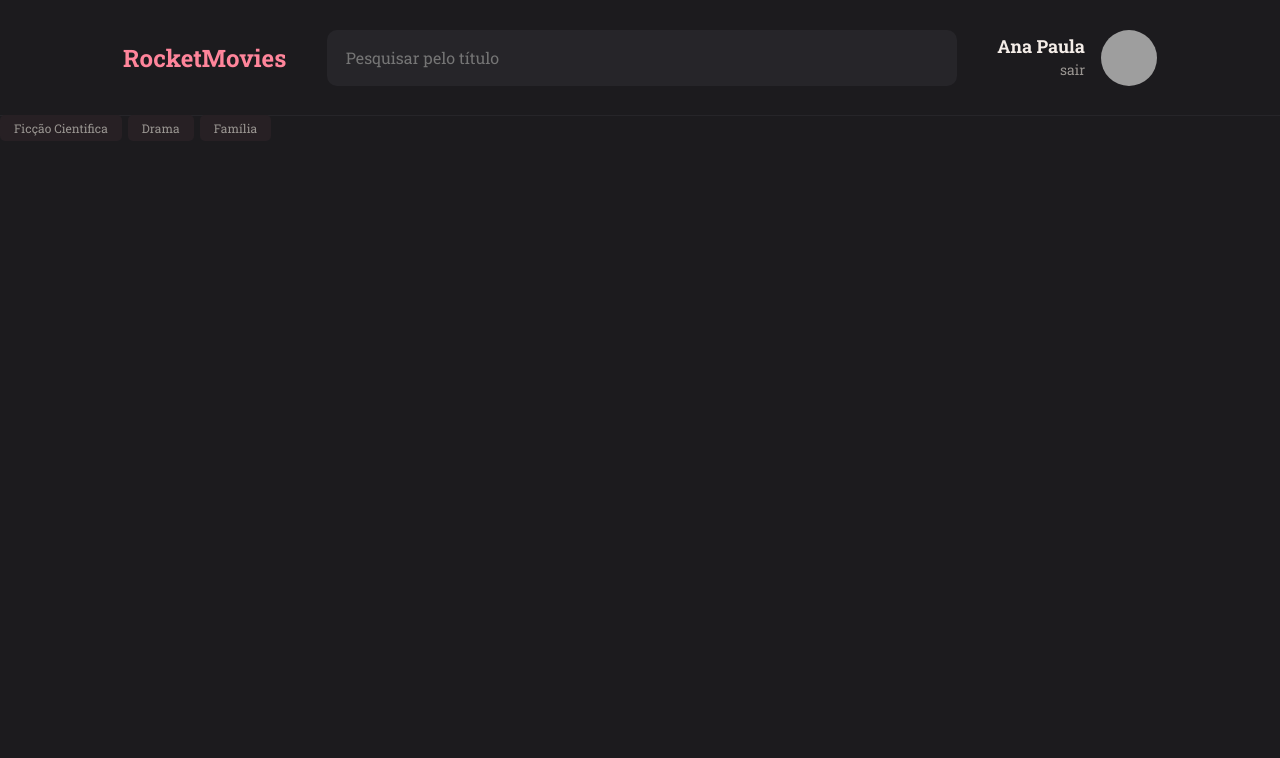
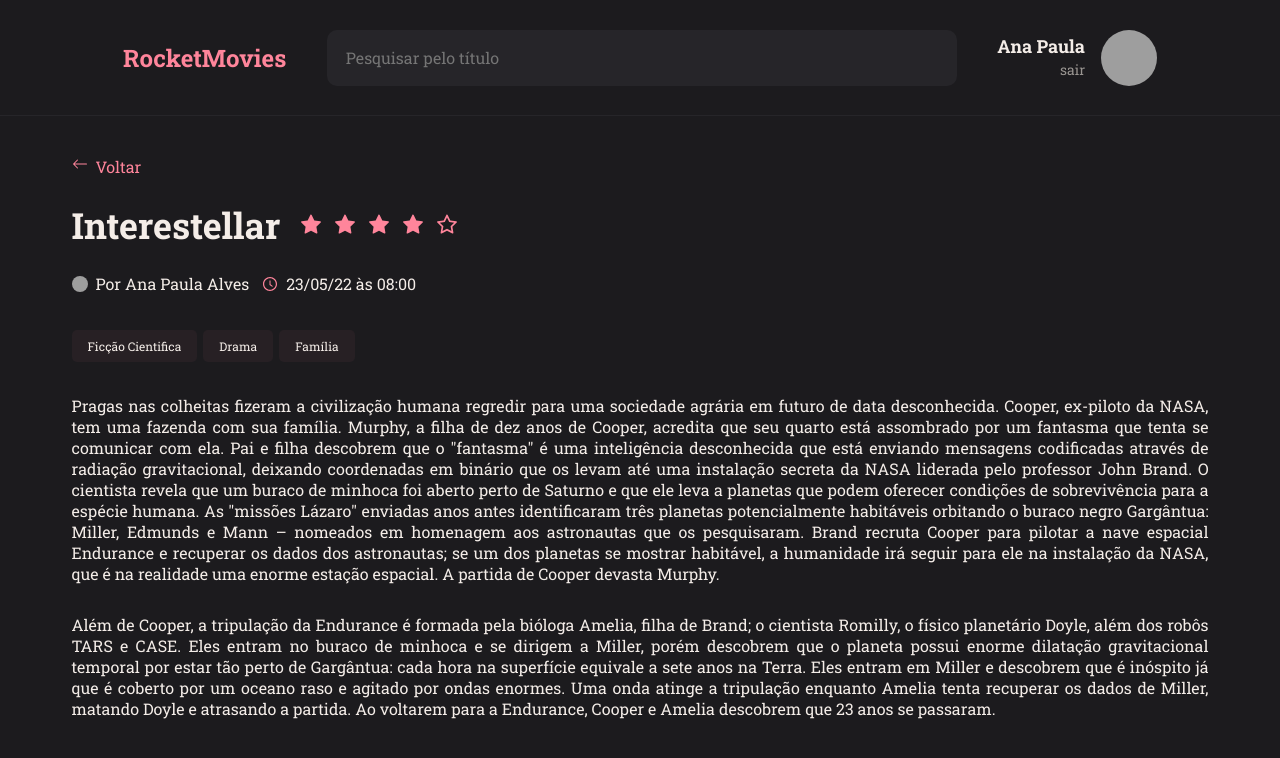
Before and after one commit to Nahblue/reactjs-movie-notes, a React (Vite) app: page / in a window 1280 px wide. Shown: the top 758 px of the page. Built offline with nearby package versions, Linux system fonts and the light colour scheme; grey boxes are pictures that could not be loaded.

Commit message:
ajustes da page Preview

```diff
--- a/src/components/Tags/index.jsx
+++ b/src/components/Tag/index.jsx
@@ -1,6 +1,6 @@
 import { Container } from "./styles"
 
-export function Tags({ title }) {
+export function Tag({ title }) {
   return(
     <Container>
       {title}
--- a/src/components/Tags/styles.js
+++ b/src/components/Tag/styles.js
@@ -2,10 +2,10 @@ import styled from "styled-components"
 
 export const Container = styled.span`
   font-size: 12px;
-  padding: 5px 14px;
+  padding: 8px 16px;
   border-radius: 5px;
   margin-right: 6px;
-  color: ${({ theme }) => theme.COLORS.GRAY_100};
+  color: ${({ theme }) => theme.COLORS.WHITE};
   background-color: ${({ theme }) => theme.COLORS.CORAL_900};
 
 `
--- a/src/pages/Preview/index.jsx
+++ b/src/pages/Preview/index.jsx
@@ -1,19 +1,76 @@
-import { Container } from "./styles"
+import { BsArrowLeft } from "react-icons/bs"
+import { AiFillStar, AiOutlineStar, AiOutlineClockCircle } from "react-icons/ai"
+import { Container, Content, Title, Autor, Tags } from "./styles"
 
 import { Header } from "../../components/Header"
-import { Tags } from "../../components/Tags"
+import { Tag } from "../../components/Tag"
 
 export function Preview() {
-  return(
+  return (
     <Container>
       <Header />
       <main>
+        <Content>
+          <a href="/">
+            <BsArrowLeft />
+            <span>Voltar</span>
+          </a>
+          <Title>
+            <h1>Interestellar</h1>
 
-        <Tags title="Ficção Cientifica" />
-        <Tags title="Drama" />
-        <Tags title="Família" />
+            <div>
+              <AiFillStar />
+              <AiFillStar />
+              <AiFillStar />
+              <AiFillStar />
+              <AiOutlineStar />
+            </div>
+          </Title>
+
+
+
+          <Autor>
+            <img src="https://github.com/Nahblue.png" alt="imagem do autor" />
+            <span>Por Ana Paula Alves</span>
+
+            <AiOutlineClockCircle />
+            <span>23/05/22 às 08:00</span>
+          </Autor>
+
+
+
+          <Tags>
+            <Tag title="Ficção Cientifica" />
+            <Tag title="Drama" />
+            <Tag title="Família" />
+          </Tags>
+
+          <p>
+            Pragas nas colheitas fizeram a civilização humana regredir para uma
+            sociedade agrária em futuro de data desconhecida. Cooper, ex-piloto
+            da NASA, tem uma fazenda com sua família. Murphy, a filha de dez
+            anos de Cooper, acredita que seu quarto está assombrado por um
+            fantasma que tenta se comunicar com ela. Pai e filha descobrem que o
+            "fantasma" é uma inteligência desconhecida que está enviando
+            mensagens codificadas através de radiação gravitacional, deixando
+            coordenadas em binário que os levam até uma instalação secreta da
+            NASA liderada pelo professor John Brand. O cientista revela que um
+            buraco de minhoca foi aberto perto de Saturno e que ele leva a
+            planetas que podem oferecer condições de sobrevivência para a
+            espécie humana. As "missões Lázaro" enviadas anos antes
+            identificaram três planetas potencialmente habitáveis orbitando o
+            buraco negro Gargântua: Miller, Edmunds e Mann – nomeados em
+            homenagem aos astronautas que os pesquisaram. Brand recruta Cooper
+            para pilotar a nave espacial Endurance e recuperar os dados dos
+            astronautas; se um dos planetas se mostrar habitável, a humanidade
+            irá seguir para ele na instalação da NASA, que é na realidade uma
+            enorme estação espacial. A partida de Cooper devasta Murphy.
+          </p>
+          <p>
+            Além de Cooper, a tripulação da Endurance é formada pela bióloga Amelia, filha de Brand; o cientista Romilly, o físico planetário Doyle, além dos robôs TARS e CASE. Eles entram no buraco de minhoca e se dirigem a Miller, porém descobrem que o planeta possui enorme dilatação gravitacional temporal por estar tão perto de Gargântua: cada hora na superfície equivale a sete anos na Terra. Eles entram em Miller e descobrem que é inóspito já que é coberto por um oceano raso e agitado por ondas enormes. Uma onda atinge a tripulação enquanto Amelia tenta recuperar os dados de Miller, matando Doyle e atrasando a partida. Ao voltarem para a Endurance, Cooper e Amelia descobrem que 23 anos se passaram.
+          </p>
+        </Content>
       </main>
-
     </Container>
   )
 }
--- a/src/pages/Preview/styles.js
+++ b/src/pages/Preview/styles.js
@@ -9,4 +9,70 @@ export const Container = styled.div`
   grid-template-areas:
   "header"
   "content";
+
+  > main {
+    grid-area: content;
+    overflow-y: auto;
+    padding: 40px 0;
+  }
 `
+export const Content = styled.div`
+  max-width: 1137px;
+  margin: 0 auto;
+
+  display: flex;
+  flex-direction: column;
+
+  > a {
+    color: ${({ theme }) => theme.COLORS.CORAL_100};
+    display: flex;
+    gap: 8px;
+  }
+
+  > p {
+    text-align: justify;
+    font-size: 16px;
+    line-height: 21px;
+    margin-bottom: 30px;
+  }
+`
+
+export const Title = styled.div`
+  display: flex;
+  align-items: center;
+  margin: 24PX 0;
+
+  > h1 {
+    font-size: 36px;
+  }
+
+  > div {
+    display: flex;
+    gap: 10px;
+    margin-left: 19px;
+    font-size: 24px;
+    color: ${({ theme }) => theme.COLORS.CORAL_100};
+  }
+`
+
+export const Autor = styled.div`
+  display: flex;
+  align-items: center;
+  gap: 8px;
+  font-size: 16px;
+
+  > img {
+    height: 16px;
+    width: 16px;
+    border-radius: 50%;
+  }
+
+  > svg {
+    color: ${({ theme }) => theme.COLORS.CORAL_100};
+    margin-left: 5px;
+  }
+`
+
+export const Tags = styled.div`
+  margin: 40px 0;
+`
```
